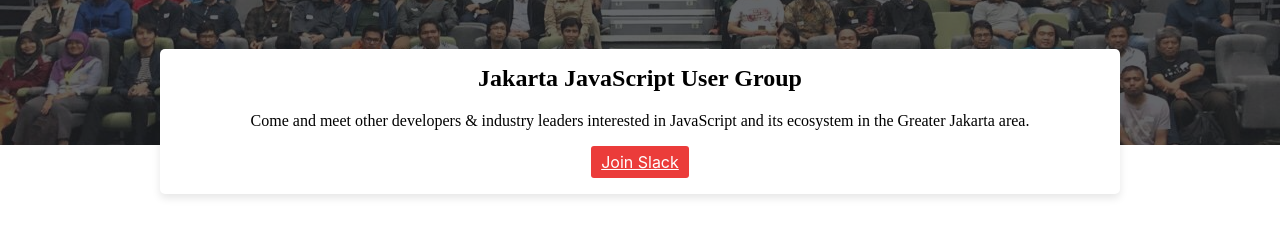
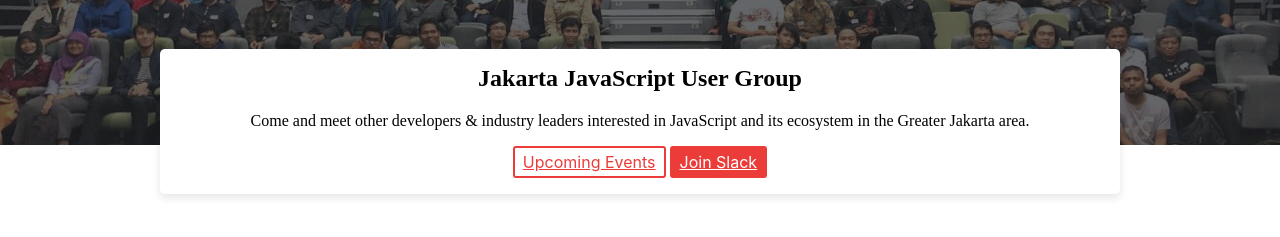
Before and after one commit to jakartajs/jakartajs.org, a Gatsby site: page / in a window 1280 px wide. Shown: the part 119-356 px from the top of the page. Built offline with nearby package versions, Linux system fonts and the light colour scheme; Gatsby itself is replaced by a stand-in of ours.

Commit message:
added 'Upcoming Events' link to homepage

```diff
--- a/src/pages/index.jsx
+++ b/src/pages/index.jsx
@@ -30,6 +30,7 @@
           Come and meet other developers &amp; industry leaders interested in JavaScript and its ecosystem
           in the Greater Jakarta area.
         </p>
+        <LinkButton kind="inverted" to="/events/">Upcoming Events</LinkButton>{' '}
         <AnchorButton href="https://jakartajs-join.herokuapp.com/" newTab>Join Slack</AnchorButton>
       </Card>
     </PageContainer>
```
